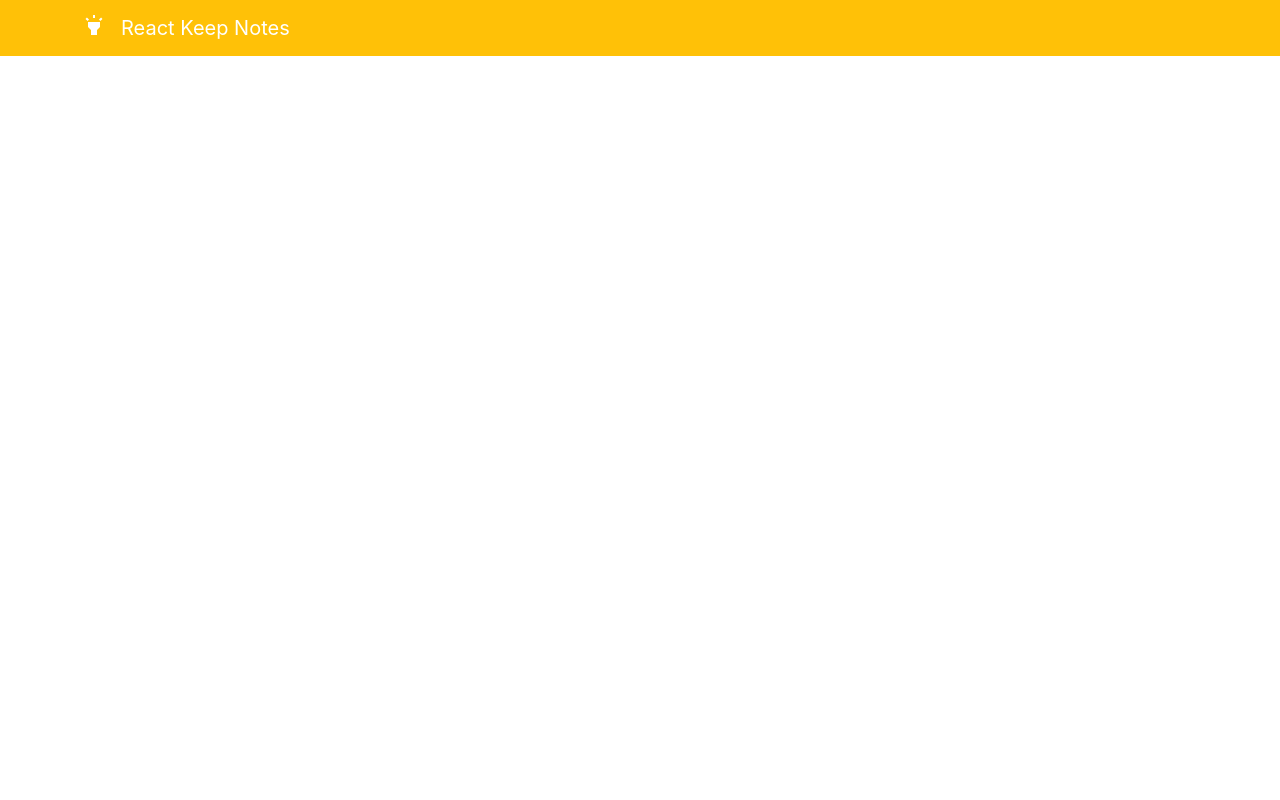
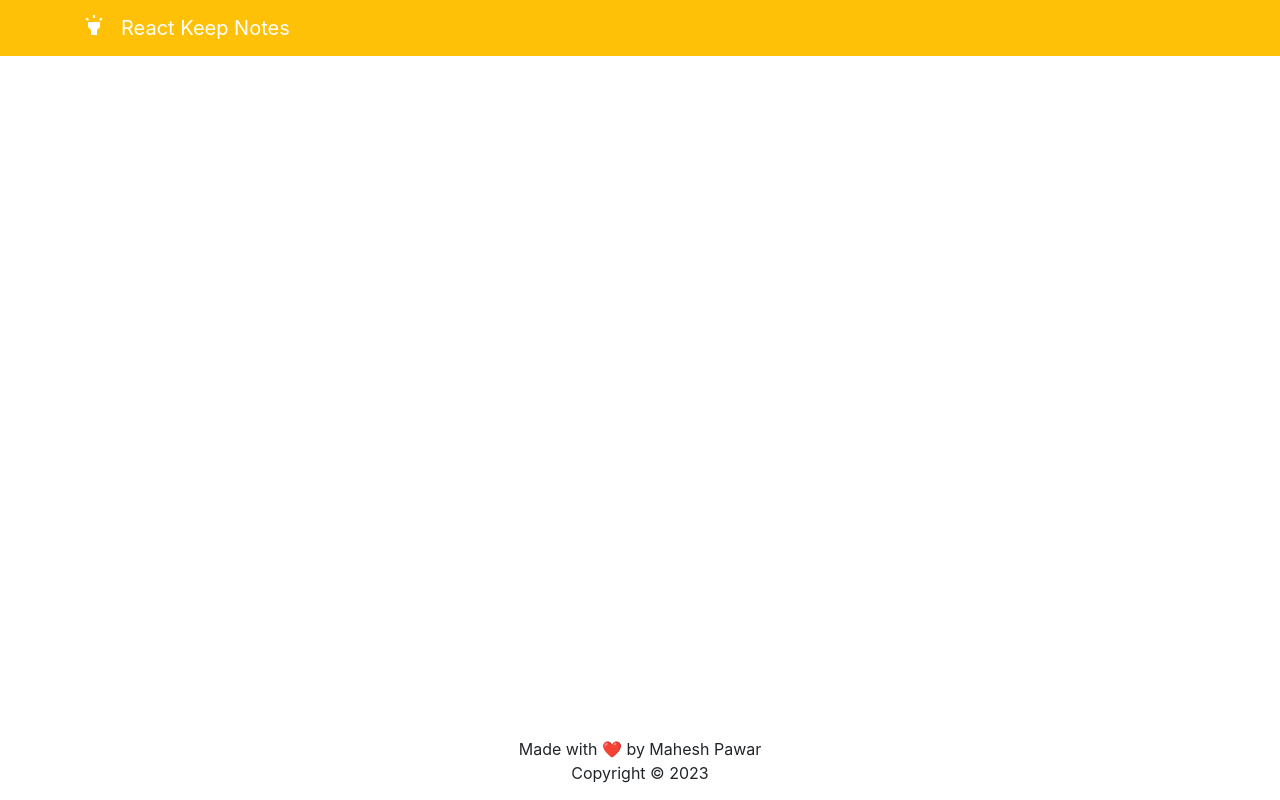
Before and after one commit to pawar-mahesh/react_keep_notes, a React (Create React App) app: page / in a window 1280 px wide. Built offline with nearby package versions, Linux system fonts and the light colour scheme.

Commit message:
src: footer: Add footer component
Signed-off-by: pawar-mahesh <pawar.mahesh2345@gmail.com>

```diff
--- a/src/App.js
+++ b/src/App.js
@@ -1,7 +1,13 @@
 import Header from "./components/header/header";
+import Footer from "./components/footer/footer";
 
 const App = () => {
-  return <Header />;
+  return (
+    <div>
+      <Header />
+      <Footer />
+    </div>
+  );
 };
 
 export default App;
--- /dev/null
+++ b/src/components/footer/footer.css
@@ -0,0 +1,6 @@
+.footer {
+  position: fixed;
+  bottom: 0;
+  margin-bottom: 15px;
+  width: 100%;
+}
--- /dev/null
+++ b/src/components/footer/footer.js
@@ -0,0 +1,15 @@
+import "./footer.css";
+
+const Footer = () => {
+  const currentDate = new Date().getFullYear();
+  return (
+    <div className="footer text-center">
+      <div>
+        Made with <span role="img">❤️</span> by Mahesh Pawar
+      </div>
+      <div>Copyright &#169; {currentDate}</div>
+    </div>
+  );
+};
+
+export default Footer;
```
